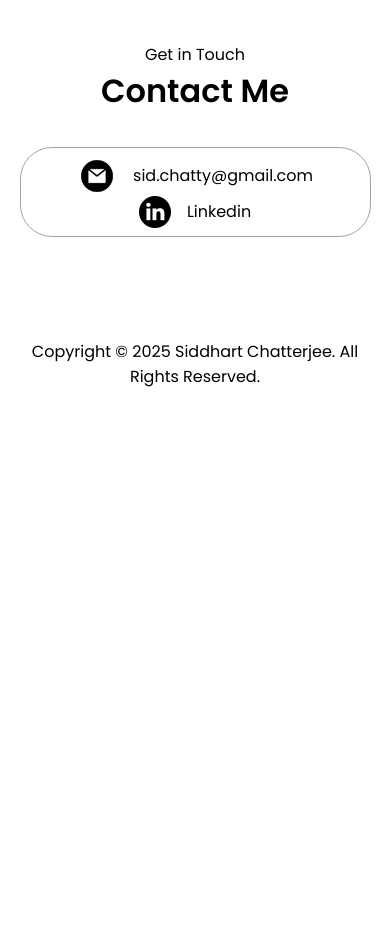
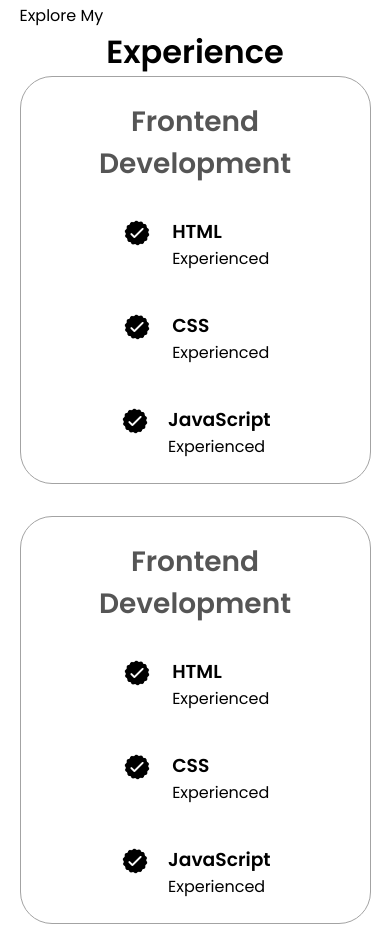
Before and after one commit to elSiD1011/Portfolio, a plain HTML site: page index.html in a window 390 px wide. Shown: the part 1687-2624 px from the top of the page. Before the commit the page ends 2364 px from the top, so only its background shows below. Drawn offline with Linux system fonts and the light colour scheme.

Commit message:
25 July 2025

```diff
--- a/index.html
+++ b/index.html
@@ -113,6 +113,67 @@
         </div>
       </section>
 
+      <section id="experience">
+        <p class="text-1">Explore My</p>
+        <h1 class="title">Experience</h1>
+        <div class="experience-details-container">
+          <div class="about-containers">
+            <div class="details-container">
+              <h2 class="experience-sub-title">Frontend Development</h2>
+              <div class="article-container">
+                <article>
+                  <img src="./assets/checkmark.png" class="icon" alt="">
+                  <div>
+                    <h3>HTML</h3>
+                    <div>Experienced</div>
+                  </div>
+                </article>
+                <article>
+                  <img src="./assets/checkmark.png" class="icon" alt="">
+                  <div>
+                    <h3>CSS</h3>
+                    <div>Experienced</div>
+                  </div>
+                </article>
+                <article>
+                  <img src="./assets/checkmark.png" class="icon" alt="">
+                  <div>
+                    <h3>JavaScript</h3>
+                    <div>Experienced</div>
+                  </div>
+                </article>
+              </div>
+            </div>
+            <div class="details-container">
+              <h2 class="experience-sub-title">Frontend Development</h2>
+              <div class="article-container">
+                <article>
+                  <img src="./assets/checkmark.png" class="icon" alt="">
+                  <div>
+                    <h3>HTML</h3>
+                    <div>Experienced</div>
+                  </div>
+                </article>
+                <article>
+                  <img src="./assets/checkmark.png" class="icon" alt="">
+                  <div>
+                    <h3>CSS</h3>
+                    <div>Experienced</div>
+                  </div>
+                </article>
+                <article>
+                  <img src="./assets/checkmark.png" class="icon" alt="">
+                  <div>
+                    <h3>JavaScript</h3>
+                    <div>Experienced</div>
+                  </div>
+                </article>
+              </div>
+            </div>
+          </div>
+        </div>
+      </section>
+
       <section id="contact">
         <p class="text-1">Get in Touch</p>
         <h1 class="title">Contact Me</h1>
@@ -149,6 +210,9 @@
           </ul>
         </div>
       </nav> -->
+
+
+
         <p>Copyright &copy; 2025 Siddhart Chatterjee. All Rights Reserved.</p>
       </footer>
     </main>
--- a/mainSid.css
+++ /dev/null
@@ -1,119 +0,0 @@
-/* General */
-
-@import url("https://fonts.googleapis.com/css2?family=Poppins:wght@300;400;500;600&display=swap");
-
-* {
-  margin: 0;
-  padding: 0;
-  box-sizing: border-box;
-}
-
-body {
-  font-family: "Poppins", sans-serif;
-}
-
-html {
-  scroll-behavior: smooth;
-}
-
-/* Navigation Bar */
-
-nav,
-.menu-links {
-    list-style: none;
-    gap: 2rem;
-    font-size: 1.5rem;
-}
-
-a {
-  text-decoration: none;
-  color: black;
-  text-decoration-color: white;
-}
-
-a:hover {
-  color: #007bff;
-  text-decoration: underline;
-  text-underline-offset: 0.5rem;
-  text-decoration-color: rgb(181, 181, 181);
-}
-
-.logo {
-  font-size: 2rem;
-  font-weight: 600;
-}
-
-#hamburger-nav {
-  display: none;
-}
-
-.hamburger-menu {
-  position: relative;
-  display: inline-block;
-}
-
-.hamburger-icon {
-  display: flex;
-  flex-direction: column;
-  justify-content: space-between;
-  height: 24px;
-  width: 30px;
-  cursor: pointer;
-}
-
-.hamburger-icon span {
-  width: 100%;
-  height: 2px;
-  background-color: black;
-}
-
-.ham-links {
-  position: absolute;
-  top: 100%;
-  right: 0;
-  background-color: white;
-  width: fit-content;
-  max-height: 0;
-  overflow: hidden;
-  transition: all 0.3s ease-in-out;
-  list-style: none;
-  border: 1px solid #ccc;
-  border-radius: 5px;
-  box-shadow: 0 2px 5px rgba(0, 0, 0, 0.1);
-}
-
-.ham-links ul {
-  list-style: none;
-  margin: 0;
-  padding: 0;
-}
-
-.ham-links.open {
-  max-height: 300px;
-}
-
-.ham-links a {
-  display: block;
-  padding: 10px;
-  text-align: center;
-  font-size: 1.5rem;
-  color: black;
-  text-decoration: none;
-  transition: all 0.3s ease-in-out;
-}
-
-.ham-links a:hover {
-  background-color: #f0f0f0;
-}
-
-.hamburger-icon.open span:first-child {
-  transform: rotate(-45deg) translate(-5px, 6px);
-}
-
-.hamburger-icon.open span:nth-child(2) {
-  opacity: 0;
-}
-
-.hamburger-icon.open span:last-child {
-  transform: rotate(45deg) translate(-5px, -6px);
-}
--- /dev/null
+++ b/mediaqueriesSid.css
@@ -0,0 +1,103 @@
+@media screen and (max-width: 1400px) {
+  #profile {
+    height: 83vh;
+    margin-bottom: 6rem;
+  }
+  .about-containers {
+    flex-wrap: wrap;
+  }
+  #contact,
+  #projects {
+    height: fit-content;
+  }
+}
+
+@media screen and (max-width: 1200px) {
+  #desktop-nav {
+    display: none;
+  }
+  #hamburger-nav {
+    display: flex;
+  }
+  #experience,
+  .experience-details-container {
+    margin-top: 2rem;
+  }
+  #profile,
+  .section-container {
+    display: block;
+  }
+  .arrow {
+    display: none;
+  }
+  section,
+  .section-container {
+    height: fit-content;
+  }
+  section {
+    margin: 0 5%;
+  }
+  .section__pic-container {
+    width: 275px;
+    height: 275px;
+    margin: 0 auto 2rem;
+  }
+  .about-containers {
+    margin-top: 0;
+  }
+}
+
+@media screen and (max-width: 600px) {
+  #contact,
+  footer {
+    height: 40vh;
+  }
+  #profile {
+    height: 83vh;
+    margin-bottom: 0;
+  }
+  article {
+    font-size: 1rem;
+  }
+  footer nav {
+    height: fit-content;
+    margin-bottom: 2rem;
+  }
+  .about-containers,
+  .contact-info-upper-container,
+  .btn-container {
+    flex-wrap: wrap;
+  }
+  .contact-info-container {
+    margin: 0;
+  }
+  .contact-info-container p,
+  .nav-links li a {
+    font-size: 1rem;
+  }
+  .experience-sub-title {
+    font-size: 1.25rem;
+  }
+  .logo {
+    font-size: 1.5rem;
+  }
+  .nav-links {
+    flex-direction: column;
+    gap: 0.5rem;
+    text-align: center;
+  }
+  .section__pic-container {
+    width: auto;
+    height: 46vw;
+    justify-content: center;
+  }
+  .section__text__p2 {
+    font-size: 1.25rem;
+  }
+  .title {
+    font-size: 2rem;
+  }
+  .text-container {
+    text-align: justify;
+  }
+}
--- a/scriptSid.js
+++ /dev/null
@@ -1,6 +0,0 @@
-function toggleMenu() {
-  const menu = document.querySelector(".menu-links");
-  const icon = document.querySelector(".hamburger-icon");
-  menu.classList.toggle("open");
-  icon.classList.toggle("open");
-}
--- a/utils/main.css
+++ b/utils/main.css
@@ -297,6 +297,47 @@ section {
   margin-top: 2rem;
 }
 
+/* EXPERIENCE SECTION */
+/* #experience {
+  position: relative;
+} */
+
+.experience-sub-title {
+  color: rgb(85, 85, 85);
+  font-weight: 600;
+  font-size: 1.75rem;
+  margin-bottom: 2rem;
+}
+
+.experience-details-container {
+  display: flex;
+  justify-content: center;
+  flex-direction: column;
+}
+
+.article-container {
+  display: flex;
+  text-align: initial;
+  flex-wrap: wrap;
+  flex-direction: row;
+  gap: 2.5rem;
+  margin-top: 2rem;
+  justify-content: space-around;
+}
+
+article {
+  display: flex;
+  width: 10rem;
+  justify-content: space-around;
+  gap: 0.5rem;
+}
+
+article .icon {
+  cursor: default;
+}
+
+
+
 /* CONTACT SECTION */
 #contact {
   display: flex;
```
Also changed, not shown: indexSid.html (deleted, +0 -49 lines).
